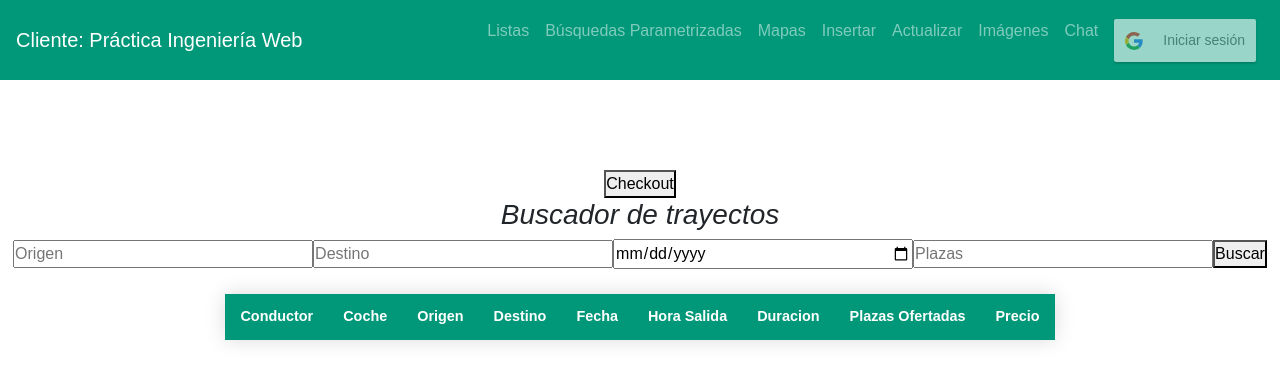
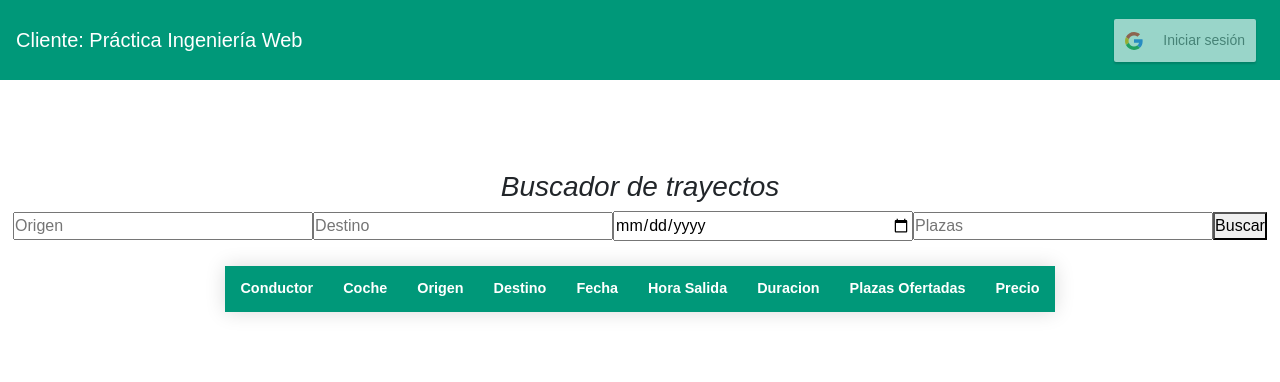
Before and after one commit to danijlg/IW-API-REST-B7, a React (Create React App) app in the folder frontend/: page / in a window 1280 px wide. Shown: the top 382 px of the page. Built offline with nearby package versions, Linux system fonts and the light colour scheme.

Commit message:
Bug reservas resuelto, creacion de reservas y ajustes pagos

```diff
--- a/frontend/src/Navbar.css
+++ b/frontend/src/Navbar.css
@@ -5,3 +5,5 @@
 .navbar{
     height: 80px;
 }
+
+.navLog{visibility: hidden;}
--- a/frontend/src/Navbar.js
+++ b/frontend/src/Navbar.js
@@ -36,7 +36,13 @@ function NavBar(){
     }else{
       perfil = <Nav.Link as={Link} to="/perfil">
       {profile.email}
-    </Nav.Link>;
+      </Nav.Link>;
+
+      var navElements = document.getElementsByClassName('navLog');
+      for(var i =0; i < navElements.length;i++){
+          navElements[i].style.visibility = 'visible';
+      }
+
     }
 
   }
@@ -51,28 +57,31 @@ function NavBar(){
             Cliente: Práctica Ingeniería Web
             </Navbar.Brand>
             <Nav className={"ml-auto"}>
-              <Nav.Link id='nav1' as={Link} to="/listas/">
+              <Nav.Link className='navLog' id='nav0' as={Link} to="/">
+                Trayectos
+              </Nav.Link>
+              <Nav.Link className='navLog' id='nav1' as={Link} to="/listas/">
                 Listas
               </Nav.Link>
-              <Nav.Link id='nav2' as={Link} to="/parametrizadas/">
+              <Nav.Link className='navLog' id='nav2' as={Link} to="/parametrizadas/">
                 Búsquedas Parametrizadas
               </Nav.Link>
-              <Nav.Link id='nav3' as={Link} to="/mapas/" onClick={
+              <Nav.Link className='navLog' id='nav3' as={Link} to="/mapas/" onClick={
                 ()=>{const interval = setInterval(() => {
                   window.location.reload();
                 }, 100);}}>
                 Mapas
               </Nav.Link>
-              <Nav.Link id='nav4' as={Link} to="/posts/">
+              <Nav.Link className='navLog' id='nav4' as={Link} to="/posts/">
                 Insertar
               </Nav.Link>
-              <Nav.Link id='nav5' as={Link} to="/actualizar/">
+              <Nav.Link className='navLog' id='nav5' as={Link} to="/actualizar/">
                 Actualizar
               </Nav.Link>
-              <Nav.Link id='nav6' as={Link} to="/images/">
+              <Nav.Link className='navLog' id='nav6' as={Link} to="/images/">
                 Imágenes
               </Nav.Link>
-              <Nav.Link id='nav7' as={Link} to="/chat/">
+              <Nav.Link className='navLog' id='nav7' as={Link} to="/chat/">
                 Chat
               </Nav.Link>
                 {perfil}
--- a/frontend/src/components/ChatListComponent.css
+++ b/frontend/src/components/ChatListComponent.css
@@ -23,6 +23,14 @@ body {
 	position:absolute;
 	/*top:100px;*/
 }
+
+#inNewChat{margin-left: 20px;margin-right: 20px;}
+
+#new{margin-left: 20px;}
+
+#inDel{margin-left: 20px;margin-right: 20px;}
+
+#btnDel{margin-left: 20px;}
 
 #friendslist{
 	position:absolute;
@@ -391,8 +399,3 @@ border-radius:6px;
 	margin-top: 1.3%;
 
 }
-
-#inNewChat {
-	margin-right: 10px;
-	margin-left: -30%;
-}
--- a/frontend/src/components/GoogleLogin.js
+++ b/frontend/src/components/GoogleLogin.js
@@ -45,6 +45,8 @@ function Login(props){
             //console.log("He hecho post");
             GetUserByEmail(res.profileObj.email);
         }
+
+
     };
 
     const onFailure = (res) => {
--- a/frontend/src/components/PayPal.js
+++ b/frontend/src/components/PayPal.js
@@ -1,7 +1,24 @@
 import React, { useEffect, useRef } from "react";
 
-export default function Paypal() {
+const URL_BASE = 'https://safe-sea-73926.herokuapp.com/'
+
+export default function Paypal(props) {
     const paypal = useRef()
+
+    function Reservar(){
+        const requestOptions = {
+            method: 'POST',
+            headers: { 'Content-Type': 'application/json' },
+            body: JSON.stringify({ passenger: JSON.parse(sessionStorage.getItem('user')).id, journey: props.trayecto.id})
+        };
+        fetch(URL_BASE + 'crud/reserva/', requestOptions)
+            .then(response => response.json())
+            .then(data => this.setState({ postId: data.id }));
+
+        window.location.reload();
+        alert("Reserva añadida correctamente");
+    }
+
     useEffect(() => {
         window.paypal.Buttons({
             createOrder: (data, actions, err) => {
@@ -12,7 +29,7 @@ export default function Paypal() {
                             description: "Viaje",
                             amount: {
                                 currency: "EUR",
-                                value: 10.00
+                                value: props.trayecto.price
                             }
                         }
                     ]
@@ -21,6 +38,7 @@ export default function Paypal() {
             onApprove: async (data, actions) => {
                 const order = await actions.order.capture();
                 console.log(order);
+                Reservar();
             },
             onError: (err) => {
                 console.log(err);
--- a/frontend/src/components/ReservaList.js
+++ b/frontend/src/components/ReservaList.js
@@ -14,7 +14,9 @@ export default function ReservaList({lista}){
                 'Content-Type': 'application/json'
             }
         }).then(response=>response.json())
-        .then(response=>getUsuariosReserva(usuarios.concat(response)))
+        //.then(response=>getUsuariosReserva(usuarios.concat(response)))
+        .then(response=>usuarios[usuarios.length] = response)
+        .then(getUsuariosReserva(usuarios))
         .then(error=>console.log(error))
     }
 
--- /dev/null
+++ b/frontend/src/components/TrayectoView.css
@@ -0,0 +1,3 @@
+#reserva{
+    visibility: hidden;
+}
--- a/frontend/src/components/TrayectoView.js
+++ b/frontend/src/components/TrayectoView.js
@@ -1,10 +1,13 @@
 import React, {useState, useEffect} from 'react'
 import ReservaList from './ReservaList';
 import { useParams } from "react-router-dom";
+import Paypal from './PayPal';
+import './TrayectoView.css';
 
 export default function TrayectoView(){
     const [trayecto, getTrayectoId]=useState([]);
     const [reservas, getReservasTrayecto]=useState([]);
+    const [checkOut, setCheckOut] = useState(false);
 
     const URL_BASE = 'https://safe-sea-73926.herokuapp.com/'
 
@@ -32,6 +35,11 @@ export default function TrayectoView(){
         .then(response=>getReservasTrayecto(response))
         .then(error=>console.log(error))
     }
+
+    function mostrarReservas(){
+        document.getElementById("reserva").style.visibility = 'visible';
+    }
+
     useEffect(() => {
         getTrayecto(params.trayectoId);
         getReservas(params.trayectoId);
@@ -40,7 +48,7 @@ export default function TrayectoView(){
 
     return(
         <div>
-            <h2>Trayecto</h2>
+            <br/><h2>Trayecto</h2><br/>
             <label>Conductor: {trayecto.driver} </label><br/>
             <label>Coche: {trayecto.car} </label><br/>
             <label>Origen: {trayecto.source} </label><br/>
@@ -49,9 +57,24 @@ export default function TrayectoView(){
             <label>Hora de Salida: {trayecto.departure_time} </label><br/>
             <label>Duración Estimada: {trayecto.estimated_duration} </label><br/>
             <label>Plazas Libres: {trayecto.places_offered - reservas.length} </label><br/>
-            <label>Precio: {trayecto.price} </label><br/>
-            <h3>Reservas</h3>
-            <ReservaList lista={reservas} />
+            <label>Precio: {trayecto.price} </label><br/><br/>
+
+            {checkOut ? (
+                    <Paypal trayecto={trayecto}/>
+                ) : (
+                    <button
+                        onClick={() => {
+                            setCheckOut(true);
+                            mostrarReservas();
+                        }}> Reservas / Reservar
+                </button> )}
+
+            <div id="reserva">
+                <h3 >Reservas</h3>
+                <ReservaList lista={reservas} /><br/><br/>
+            </div>
+
+
         </div>
     );
 }
--- a/frontend/src/components/home.js
+++ b/frontend/src/components/home.js
@@ -1,9 +1,7 @@
 import React, { useState } from "react";
-import Paypal from './PayPal';
 import FiltroTrayecto from "./FiltroTrayecto";
 
 export default function Home() {
-    const [checkOut, setCheckOut] = useState(false);
 
     /*setInterval(()=> {
         if(sessionStorage.getItem('user') === null){
@@ -29,14 +27,7 @@ export default function Home() {
     return(
         <div id='home'>
             {/*<h1>Seleccionar apartado en la Navbar para cambiar de página</h1>*/}
-            {checkOut ? (
-                    <Paypal/>
-                ) : (
-                    <button
-                        onClick={() => {
-                            setCheckOut(true);
-                        }}> Checkout
-                </button> )}
+
                 <FiltroTrayecto />
         </div>
     );
```
